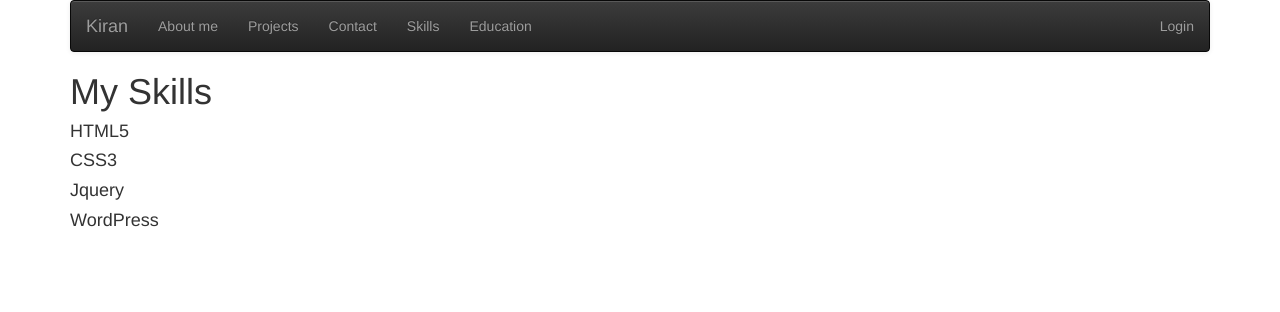
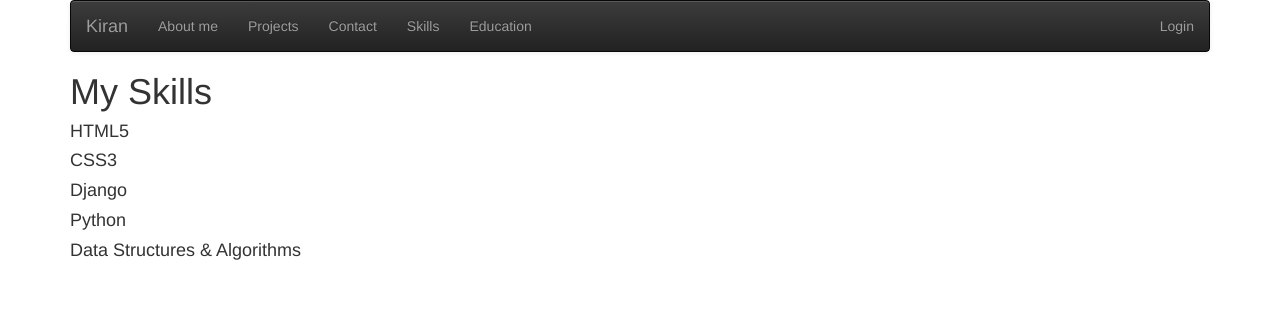
Before and after one commit to KiranVK98/django_projects, a Django app: page /skills in a window 1280 px wide. Shown: the top 312 px of the page. Run offline with Django 3.2, Linux system fonts and the light colour scheme; some libraries are stand-ins or nearby versions.

Commit message:
Changed bootstrap container width

```diff
--- a/mysite/ads/templates/ads/ad_list.html
+++ b/mysite/ads/templates/ads/ad_list.html
@@ -1,5 +1,6 @@
 {% extends "base_menu.html" %}
 {% block content %}
+<link rel='stylesheet' link href="/static/tempo.css">
 <h1>Ads</h1>
 <div style="float:right">
 <!-- https://www.w3schools.com/howto/howto_css_search_button.asp -->
--- a/mysite/portfol/static/project.css
+++ b/mysite/portfol/static/project.css
@@ -1,3 +1,9 @@
+@media only screen and (min-width : 1200px) {
+
+    .container { width: auto; }
+
+}
+
 body {
   width: 100%;
   height: 100vh;
--- a/mysite/portfol/templates/portfol/skills.html
+++ b/mysite/portfol/templates/portfol/skills.html
@@ -13,19 +13,25 @@
         <div class="progressBar">
           <h4>CSS3</h4>
           <div class="progressBarContainer">
+            <div class="progressBarValue value-60"></div>
+          </div>
+        </div>
+        <div class="progressBar">
+          <h4>Django</h4>
+          <div class="progressBarContainer">
             <div class="progressBarValue value-80"></div>
           </div>
         </div>
         <div class="progressBar">
-          <h4>Jquery</h4>
+          <h4>Python</h4>
           <div class="progressBarContainer">
-            <div class="progressBarValue value-30"></div>
+            <div class="progressBarValue value-90"></div>
           </div>
         </div>
         <div class="progressBar">
-          <h4>WordPress</h4>
+          <h4>Data Structures & Algorithms</h4>
           <div class="progressBarContainer">
-            <div class="progressBarValue value-70"></div>
+            <div class="progressBarValue value-80"></div>
           </div>
         </div>
 </section>
```
Also changed, not shown: mysite/portfol/static/style.css (+11 -4 lines).
